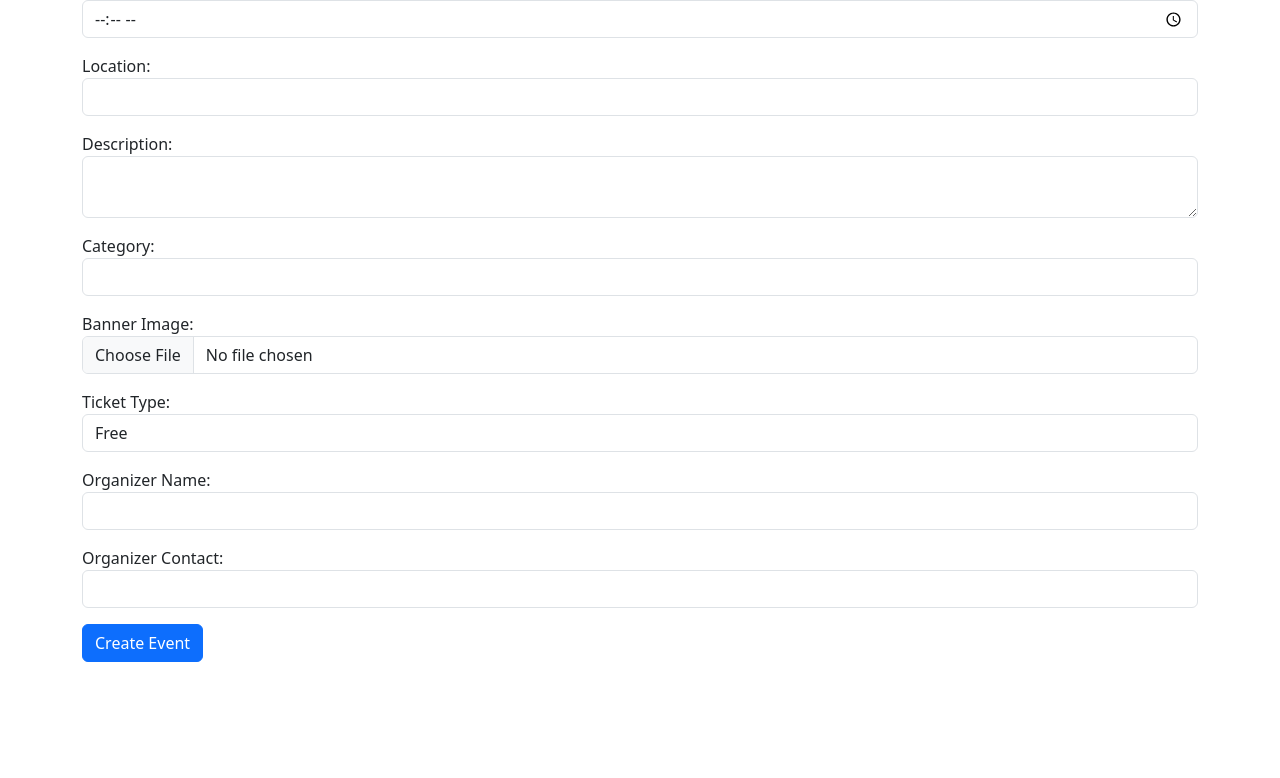
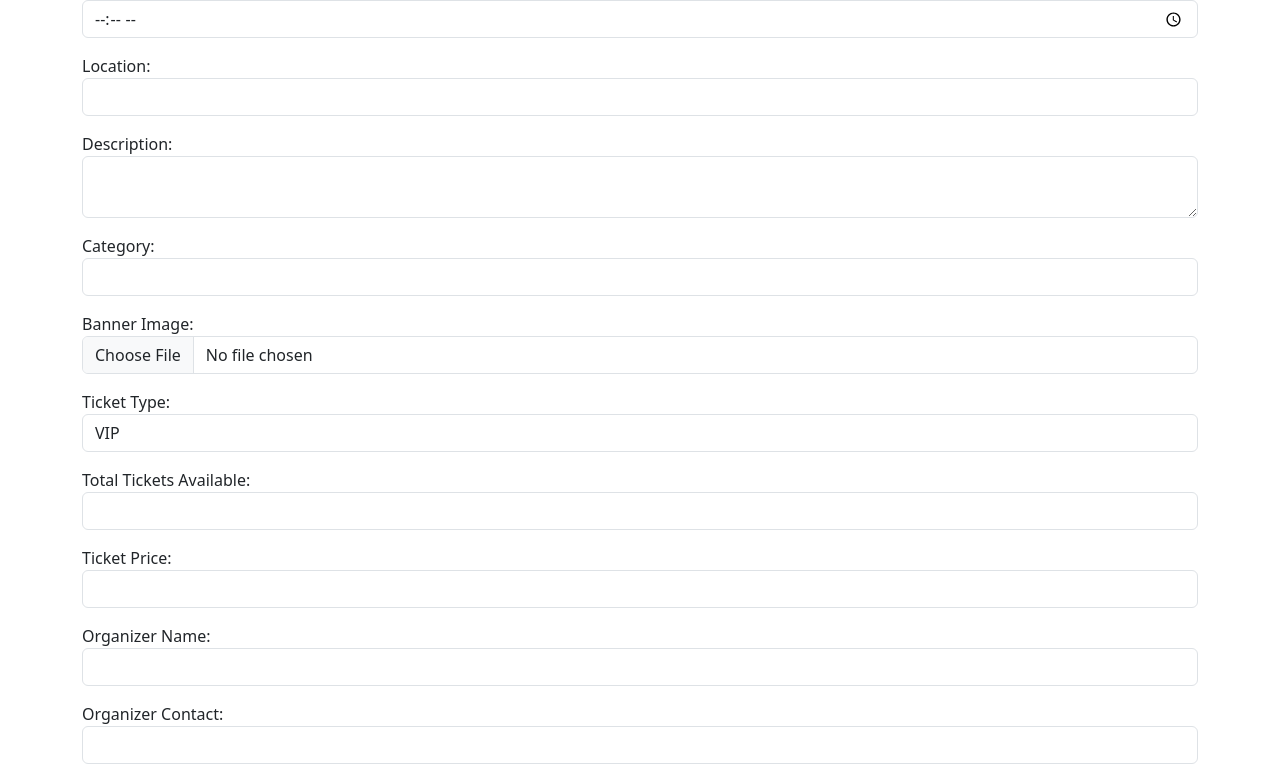
Before and after one commit to monisha1306/event-booking-system, a React (Create React App) app in the folder client/: page /organizer/create in a window 1280 px wide. Shown: the part 408-1186 px from the top of the page. Before the commit the page ends 1070 px from the top, so only its background shows below. Built offline with nearby package versions, Linux system fonts and the light colour scheme.

Commit message:
updated create page

```diff
--- a/client/src/pages/CreateEvent.js
+++ b/client/src/pages/CreateEvent.js
@@ -13,7 +13,7 @@ export default function CreateEvent() {
     description: '',
     category: '',
     banner: '',
-    ticketType: 'free',
+    ticketType: 'VIP',
     quantity: '',
     price: '',
     organizerName: '',
@@ -43,7 +43,7 @@ export default function CreateEvent() {
     e.preventDefault();
 
     const newEvent = {
-      id: Date.now(), // Unique ID added here
+      id: Date.now(),
       ...eventData,
     };
 
@@ -59,40 +59,48 @@ export default function CreateEvent() {
     <div className="container mt-5">
       <h2>Create Event</h2>
       <form onSubmit={handleSubmit}>
+
         <div className="mb-3">
           <label>Title:</label>
           <input type="text" name="title" value={eventData.title} onChange={handleChange} className="form-control" required />
         </div>
+
 
         <div className="mb-3">
           <label>Date:</label>
           <input type="date" name="date" value={eventData.date} onChange={handleChange} className="form-control" required />
         </div>
 
+
         <div className="mb-3">
           <label>Start Time:</label>
           <input type="time" name="startTime" value={eventData.startTime} onChange={handleChange} className="form-control" required />
         </div>
+
 
         <div className="mb-3">
           <label>End Time:</label>
           <input type="time" name="endTime" value={eventData.endTime} onChange={handleChange} className="form-control" required />
         </div>
 
+
         <div className="mb-3">
           <label>Location:</label>
           <input type="text" name="location" value={eventData.location} onChange={handleChange} className="form-control" required />
         </div>
+
 
         <div className="mb-3">
           <label>Description:</label>
           <textarea name="description" value={eventData.description} onChange={handleChange} className="form-control" required />
         </div>
 
+
         <div className="mb-3">
           <label>Category:</label>
           <input type="text" name="category" value={eventData.category} onChange={handleChange} className="form-control" required />
         </div>
+
 
         <div className="mb-3">
           <label>Banner Image:</label>
@@ -100,26 +108,27 @@ export default function CreateEvent() {
           {preview && <img src={preview} alt="Preview" className="mt-3" style={{ maxWidth: '100%', height: 'auto' }} />}
         </div>
 
+
         <div className="mb-3">
           <label>Ticket Type:</label>
           <select name="ticketType" value={eventData.ticketType} onChange={handleChange} className="form-control">
-            <option value="free">Free</option>
-            <option value="paid">Paid</option>
+            <option value="VIP">VIP</option>
+            <option value="Early Bird">Early Bird</option>
+            <option value="General">General</option>
           </select>
         </div>
 
-        {eventData.ticketType === 'paid' && (
-          <>
-            <div className="mb-3">
-              <label>Quantity:</label>
-              <input type="number" name="quantity" value={eventData.quantity} onChange={handleChange} className="form-control" required />
-            </div>
-            <div className="mb-3">
-              <label>Price:</label>
-              <input type="number" name="price" value={eventData.price} onChange={handleChange} className="form-control" required />
-            </div>
-          </>
-        )}
+
+        <div className="mb-3">
+          <label>Total Tickets Available:</label>
+          <input type="number" name="quantity" value={eventData.quantity} onChange={handleChange} className="form-control" min="1" required />
+        </div>
+
+        <div className="mb-3">
+          <label>Ticket Price:</label>
+          <input type="number" name="price" value={eventData.price} onChange={handleChange} className="form-control" min="0" step="0.01" required />
+        </div>
+
 
         <div className="mb-3">
           <label>Organizer Name:</label>
```
